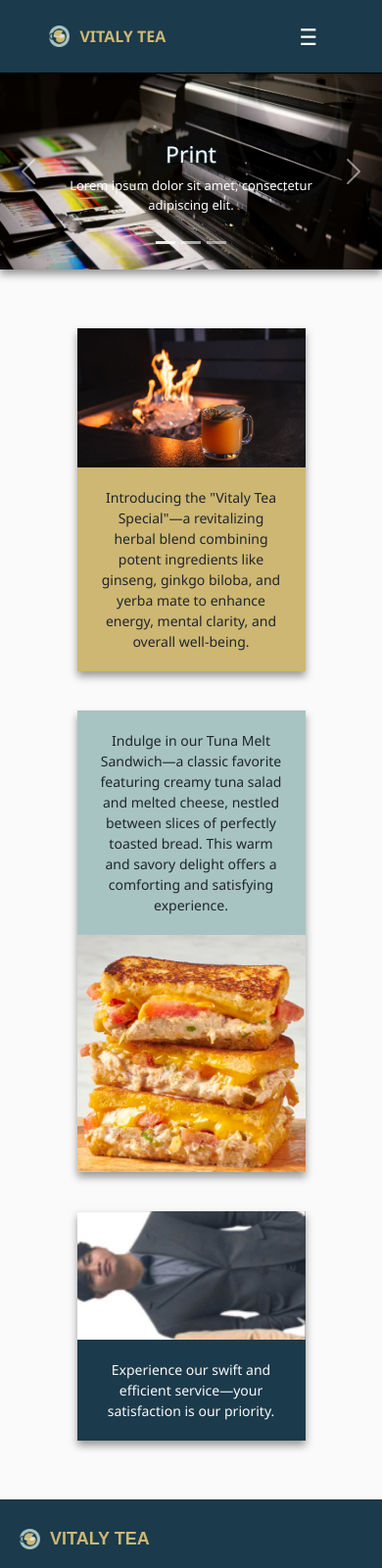
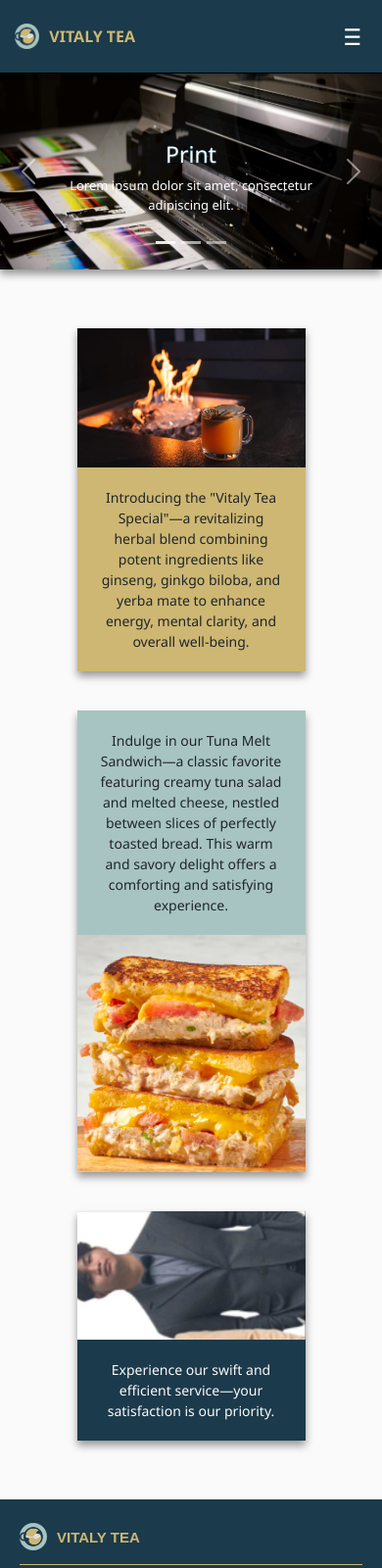
Before and after one commit to PhonsekalLaure/Vitaly-Tea, a plain HTML site: page index.html in a window 390 px wide. Shown: the top 1600 px of the page at 98% size. Drawn offline with nearby package versions, Linux system fonts and the light colour scheme.

Commit message:
Add files via upload

```diff
--- a/Header-Footer/head-foot.css
+++ b/Header-Footer/head-foot.css
@@ -348,13 +348,15 @@ nav ul li a:hover {
 @media (max-width: 800px) {
     #logo img{
         width: 9%;
-        margin-left: 50px;
+        margin-left: 15px;
     }
 
     #logo #logo-text {
         font-size: 18px;
     }
-
+    #hamburger {
+        right: 15px;
+    }
     nav{
         width: 70%;
         right: -600px;
@@ -420,3 +422,27 @@ nav ul li a:hover {
         width: 6%;
     }
 }
+
+@media (max-width: 500px) {
+    #logo img{
+        width: 12%;
+    }
+    .fheader img {
+        width: 7%;
+    }
+    .fheader h3 {
+        font-size: 16px;
+    }
+}
+
+@media (max-width: 500px) {
+    #logo img{
+        width: 13%;
+    }
+    .fheader img {
+        width: 8%;
+    }
+    .fheader h3 {
+        font-size: 15px;
+    }
+}
```
